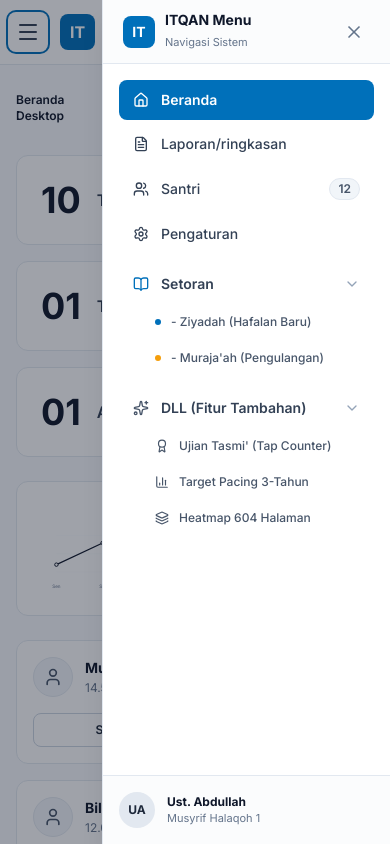
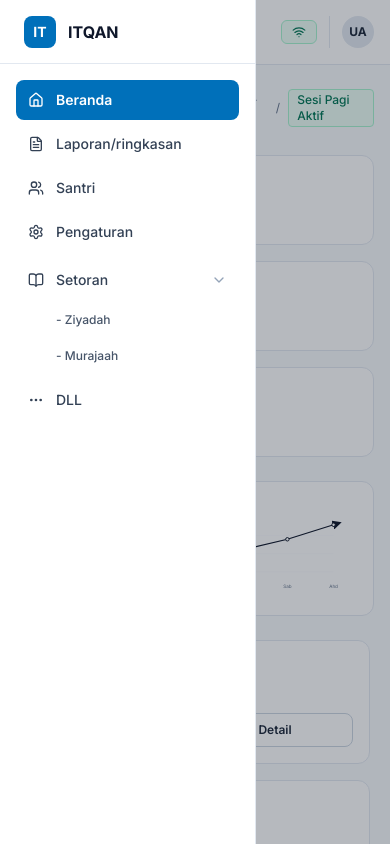
Before and after one commit to FaishalFaiz/ITQAN-Sistem-Mutabaah-Tahfidz-Terpadu, a React (Vite) app: page / in a window 390 px wide. Both pictures are taken after a click on the button 28 px from the left and 32 px from the top of the page. Shown: the top 844 px of the page. Built offline with nearby package versions, Linux system fonts and the light colour scheme.

Commit message:
refactor(navbar): move Navbar to left sidebar and clean up menu items

```diff
--- a/src/components/dashboard/NavbarSidebar.tsx
+++ b/src/components/dashboard/NavbarSidebar.tsx
@@ -7,11 +7,7 @@ import {
   BookOpen,
   ChevronDown,
   ChevronRight,
-  X,
-  Award,
-  Layers,
-  BarChart3,
-  Sparkles
+  MoreHorizontal
 } from 'lucide-react';
 import type { NavItemKey } from './types';
 
@@ -28,14 +24,10 @@ export const NavbarSidebar: React.FC<NavbarSidebarProps> = ({
   activeItem,
   onSelectItem,
 }) => {
-  // Setoran sub-menu expansion state
   const [isSetoranOpen, setIsSetoranOpen] = useState(true);
-  // DLL sub-menu expansion state
-  const [isDllOpen, setIsDllOpen] = useState(true);
 
   const handleNavClick = (key: NavItemKey) => {
     onSelectItem(key);
-    // On mobile screen, close sidebar on select
     if (window.innerWidth < 1024) {
       onClose();
     }
@@ -43,111 +35,95 @@ export const NavbarSidebar: React.FC<NavbarSidebarProps> = ({
 
   return (
     <>
-      {/* Backdrop overlay for mobile */}
+      {/* Mobile backdrop */}
       {isOpen && (
         <div
           onClick={onClose}
-          className="fixed inset-0 bg-slate-900/40 backdrop-blur-xs z-40 lg:hidden transition-opacity"
+          className="fixed inset-0 bg-slate-900/30 z-30 lg:hidden"
         />
       )}
 
-      {/* Sidebar Panel - Matches "Navbar" in wireframe */}
+      {/* Left Sidebar */}
       <aside
-        className={`fixed top-0 right-0 h-full w-72 bg-white border-l border-slate-200 z-50 flex flex-col shadow-xl transition-transform duration-300 ease-in-out ${
-          isOpen ? 'translate-x-0' : 'translate-x-full'
+        className={`fixed lg:sticky top-0 left-0 h-screen w-64 bg-white border-r border-slate-200 z-40 flex flex-col transition-transform duration-200 ease-in-out shrink-0 ${
+          isOpen ? 'translate-x-0' : '-translate-x-full lg:translate-x-0'
         }`}
       >
-        {/* Sidebar Header */}
-        <div className="h-16 px-5 border-b border-slate-200 flex items-center justify-between bg-slate-50/50">
-          <div className="flex items-center gap-2.5">
+        {/* Sidebar Header: ITQAN Logo */}
+        <div className="h-16 px-6 border-b border-slate-200 flex items-center gap-3">
           <div className="w-8 h-8 rounded-lg bg-[#0070BA] text-white flex items-center justify-center font-bold text-sm">
             IT
           </div>
-            <div>
-              <span className="font-bold text-sm text-slate-900 block leading-tight">ITQAN Menu</span>
-              <span className="text-[11px] text-slate-500">Navigasi Sistem</span>
-            </div>
-          </div>
-          <button
-            type="button"
-            onClick={onClose}
-            aria-label="Tutup Menu"
-            className="p-1.5 rounded-lg text-slate-500 hover:text-slate-800 hover:bg-slate-100 transition-colors"
-          >
-            <X className="w-5 h-5" />
-          </button>
+          <span className="font-bold text-base text-slate-900">ITQAN</span>
         </div>
 
-        {/* Menu Items List - Exactly matching user wireframe */}
-        <div className="flex-1 overflow-y-auto p-4 space-y-1 text-sm font-medium">
-          {/* 1. Beranda */}
+        {/* Menu Items matching wireframe */}
+        <nav className="flex-1 overflow-y-auto p-4 space-y-1 text-sm font-medium text-slate-700">
+          {/* Beranda */}
           <button
             type="button"
             onClick={() => handleNavClick('beranda')}
-            className={`w-full flex items-center gap-3 px-3.5 py-2.5 rounded-lg transition-colors text-left ${
+            className={`w-full flex items-center gap-3 px-3 py-2.5 rounded-lg text-left transition-colors ${
               activeItem === 'beranda'
-                ? 'bg-[#0070BA] text-white font-semibold shadow-xs'
-                : 'text-slate-700 hover:bg-slate-100'
+                ? 'bg-[#0070BA] text-white font-semibold'
+                : 'hover:bg-slate-100'
             }`}
           >
             <Home className="w-4 h-4 shrink-0" />
-            <span className="flex-1">Beranda</span>
+            <span>Beranda</span>
           </button>
 
-          {/* 2. Laporan/ringkasan */}
+          {/* Laporan/ringkasan */}
           <button
             type="button"
             onClick={() => handleNavClick('laporan')}
-            className={`w-full flex items-center gap-3 px-3.5 py-2.5 rounded-lg transition-colors text-left ${
+            className={`w-full flex items-center gap-3 px-3 py-2.5 rounded-lg text-left transition-colors ${
               activeItem === 'laporan'
-                ? 'bg-[#0070BA] text-white font-semibold shadow-xs'
-                : 'text-slate-700 hover:bg-slate-100'
+                ? 'bg-[#0070BA] text-white font-semibold'
+                : 'hover:bg-slate-100'
             }`}
           >
             <FileText className="w-4 h-4 shrink-0" />
-            <span className="flex-1">Laporan/ringkasan</span>
+            <span>Laporan/ringkasan</span>
           </button>
 
-          {/* 3. Santri */}
+          {/* Santri */}
           <button
             type="button"
             onClick={() => handleNavClick('santri')}
-            className={`w-full flex items-center gap-3 px-3.5 py-2.5 rounded-lg transition-colors text-left ${
+            className={`w-full flex items-center gap-3 px-3 py-2.5 rounded-lg text-left transition-colors ${
               activeItem === 'santri'
-                ? 'bg-[#0070BA] text-white font-semibold shadow-xs'
-                : 'text-slate-700 hover:bg-slate-100'
+                ? 'bg-[#0070BA] text-white font-semibold'
+                : 'hover:bg-slate-100'
             }`}
           >
             <Users className="w-4 h-4 shrink-0" />
-            <span className="flex-1">Santri</span>
-            <span className="text-xs px-2 py-0.5 rounded-full bg-slate-100 text-slate-600 font-semibold border border-slate-200">
-              12
-            </span>
+            <span>Santri</span>
           </button>
 
-          {/* 4. Pengaturan */}
+          {/* Pengaturan */}
           <button
             type="button"
             onClick={() => handleNavClick('pengaturan')}
-            className={`w-full flex items-center gap-3 px-3.5 py-2.5 rounded-lg transition-colors text-left ${
+            className={`w-full flex items-center gap-3 px-3 py-2.5 rounded-lg text-left transition-colors ${
               activeItem === 'pengaturan'
-                ? 'bg-[#0070BA] text-white font-semibold shadow-xs'
-                : 'text-slate-700 hover:bg-slate-100'
+                ? 'bg-[#0070BA] text-white font-semibold'
+                : 'hover:bg-slate-100'
             }`}
           >
             <Settings className="w-4 h-4 shrink-0" />
-            <span className="flex-1">Pengaturan</span>
+            <span>Pengaturan</span>
           </button>
 
-          {/* 5. Setoran (Collapsible Group as sketched: -Ziyadah, -Murajaah) */}
-          <div className="pt-2">
+          {/* Setoran (Ziyadah & Murajaah) */}
+          <div className="pt-1">
             <button
               type="button"
               onClick={() => setIsSetoranOpen(!isSetoranOpen)}
-              className="w-full flex items-center justify-between px-3.5 py-2 rounded-lg text-slate-700 hover:bg-slate-100 font-semibold transition-colors"
+              className="w-full flex items-center justify-between px-3 py-2.5 rounded-lg text-left hover:bg-slate-100 transition-colors"
             >
               <div className="flex items-center gap-3">
-                <BookOpen className="w-4 h-4 shrink-0 text-[#0070BA]" />
+                <BookOpen className="w-4 h-4 shrink-0" />
                 <span>Setoran</span>
               </div>
               {isSetoranOpen ? (
@@ -158,110 +134,47 @@ export const NavbarSidebar: React.FC<NavbarSidebarProps> = ({
             </button>
 
             {isSetoranOpen && (
-              <div className="pl-6 pr-1 py-1 space-y-1">
+              <div className="pl-7 pr-1 py-1 space-y-1 text-xs">
                 <button
                   type="button"
                   onClick={() => handleNavClick('setoran-ziyadah')}
-                  className={`w-full flex items-center gap-2.5 px-3 py-2 rounded-lg text-xs transition-colors text-left ${
+                  className={`w-full flex items-center gap-2 px-3 py-2 rounded-lg text-left transition-colors ${
                     activeItem === 'setoran-ziyadah'
-                      ? 'bg-[#EBF5FB] text-[#0070BA] font-bold border border-[#D6EAF8]'
+                      ? 'bg-[#EBF5FB] text-[#0070BA] font-bold'
                       : 'text-slate-600 hover:bg-slate-100'
                   }`}
                 >
-                  <span className="w-1.5 h-1.5 rounded-full bg-[#0070BA]" />
-                  <span>- Ziyadah (Hafalan Baru)</span>
+                  <span>- Ziyadah</span>
                 </button>
                 <button
                   type="button"
                   onClick={() => handleNavClick('setoran-murajaah')}
-                  className={`w-full flex items-center gap-2.5 px-3 py-2 rounded-lg text-xs transition-colors text-left ${
+                  className={`w-full flex items-center gap-2 px-3 py-2 rounded-lg text-left transition-colors ${
                     activeItem === 'setoran-murajaah'
-                      ? 'bg-[#EBF5FB] text-[#0070BA] font-bold border border-[#D6EAF8]'
+                      ? 'bg-[#EBF5FB] text-[#0070BA] font-bold'
                       : 'text-slate-600 hover:bg-slate-100'
                   }`}
                 >
-                  <span className="w-1.5 h-1.5 rounded-full bg-amber-500" />
-                  <span>- Muraja'ah (Pengulangan)</span>
+                  <span>- Murajaah</span>
                 </button>
               </div>
             )}
           </div>
 
-          {/* 6. DLL (Dan Lain-Lain: Ujian Tasmi, Heatmap, Pacing) */}
-          <div className="pt-2">
-            <button
-              type="button"
-              onClick={() => setIsDllOpen(!isDllOpen)}
-              className="w-full flex items-center justify-between px-3.5 py-2 rounded-lg text-slate-700 hover:bg-slate-100 font-semibold transition-colors"
-            >
-              <div className="flex items-center gap-3">
-                <Sparkles className="w-4 h-4 shrink-0 text-slate-600" />
-                <span>DLL (Fitur Tambahan)</span>
-              </div>
-              {isDllOpen ? (
-                <ChevronDown className="w-4 h-4 text-slate-400" />
-              ) : (
-                <ChevronRight className="w-4 h-4 text-slate-400" />
-              )}
-            </button>
-
-            {isDllOpen && (
-              <div className="pl-6 pr-1 py-1 space-y-1">
+          {/* DLL */}
           <button
             type="button"
             onClick={() => handleNavClick('dll-ujian')}
-                  className={`w-full flex items-center gap-2.5 px-3 py-2 rounded-lg text-xs transition-colors text-left ${
-                    activeItem === 'dll-ujian'
-                      ? 'bg-[#EBF5FB] text-[#0070BA] font-bold border border-[#D6EAF8]'
-                      : 'text-slate-600 hover:bg-slate-100'
+            className={`w-full flex items-center gap-3 px-3 py-2.5 rounded-lg text-left transition-colors ${
+              activeItem.startsWith('dll')
+                ? 'bg-[#0070BA] text-white font-semibold'
+                : 'hover:bg-slate-100'
             }`}
           >
-                  <Award className="w-3.5 h-3.5" />
-                  <span>Ujian Tasmi' (Tap Counter)</span>
+            <MoreHorizontal className="w-4 h-4 shrink-0" />
+            <span>DLL</span>
           </button>
-
-                <button
-                  type="button"
-                  onClick={() => handleNavClick('dll-pacing')}
-                  className={`w-full flex items-center gap-2.5 px-3 py-2 rounded-lg text-xs transition-colors text-left ${
-                    activeItem === 'dll-pacing'
-                      ? 'bg-[#EBF5FB] text-[#0070BA] font-bold border border-[#D6EAF8]'
-                      : 'text-slate-600 hover:bg-slate-100'
-                  }`}
-                >
-                  <BarChart3 className="w-3.5 h-3.5" />
-                  <span>Target Pacing 3-Tahun</span>
-                </button>
-
-                <button
-                  type="button"
-                  onClick={() => handleNavClick('dll-heatmap')}
-                  className={`w-full flex items-center gap-2.5 px-3 py-2 rounded-lg text-xs transition-colors text-left ${
-                    activeItem === 'dll-heatmap'
-                      ? 'bg-[#EBF5FB] text-[#0070BA] font-bold border border-[#D6EAF8]'
-                      : 'text-slate-600 hover:bg-slate-100'
-                  }`}
-                >
-                  <Layers className="w-3.5 h-3.5" />
-                  <span>Heatmap 604 Halaman</span>
-                </button>
-              </div>
-            )}
-          </div>
-        </div>
-
-        {/* Sidebar Footer User Info */}
-        <div className="p-4 border-t border-slate-200 bg-slate-50/50">
-          <div className="flex items-center gap-3">
-            <div className="w-9 h-9 rounded-full bg-slate-200 text-slate-800 flex items-center justify-center font-bold text-xs">
-              UA
-            </div>
-            <div className="min-w-0 flex-1">
-              <span className="font-bold text-xs text-slate-900 block truncate">Ust. Abdullah</span>
-              <span className="text-[11px] text-slate-500 block truncate">Musyrif Halaqoh 1</span>
-            </div>
-          </div>
-        </div>
+        </nav>
       </aside>
     </>
   );
```
Lines whose indentation alone changed are shown as unchanged.
